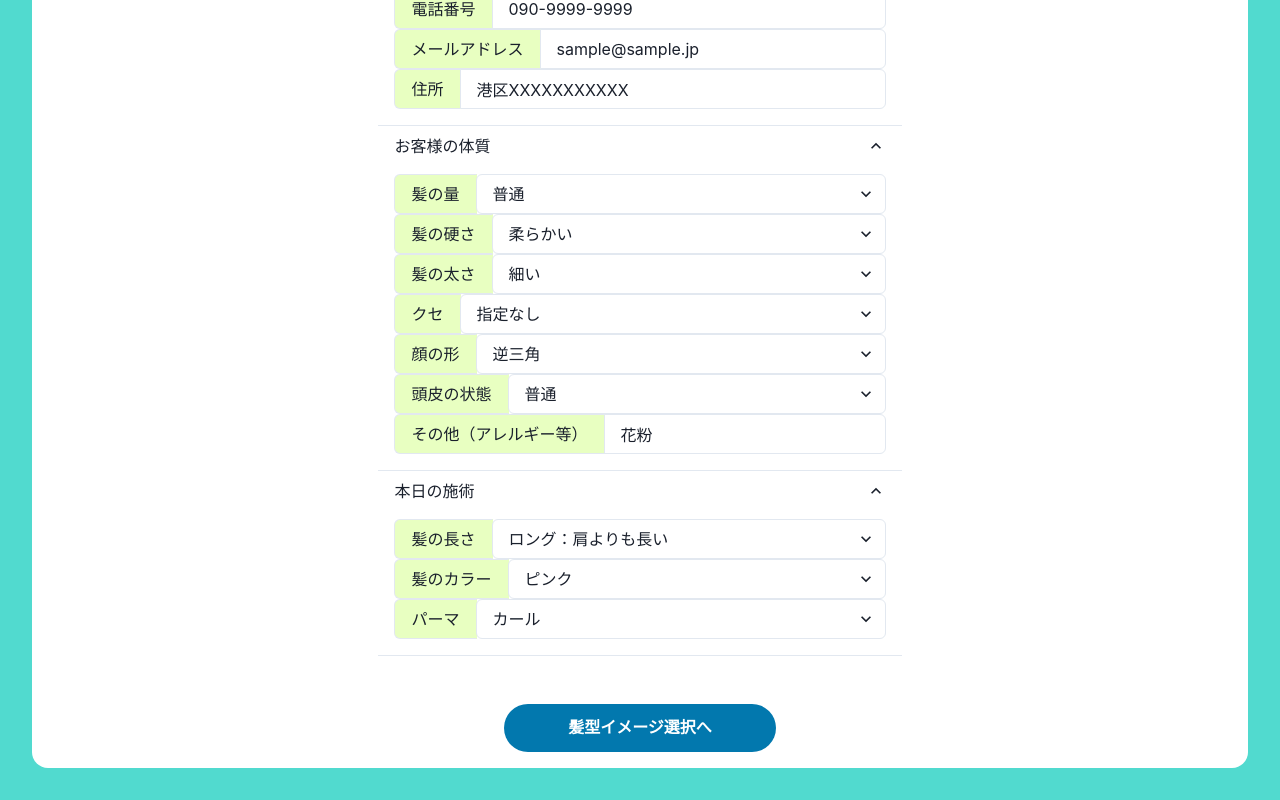
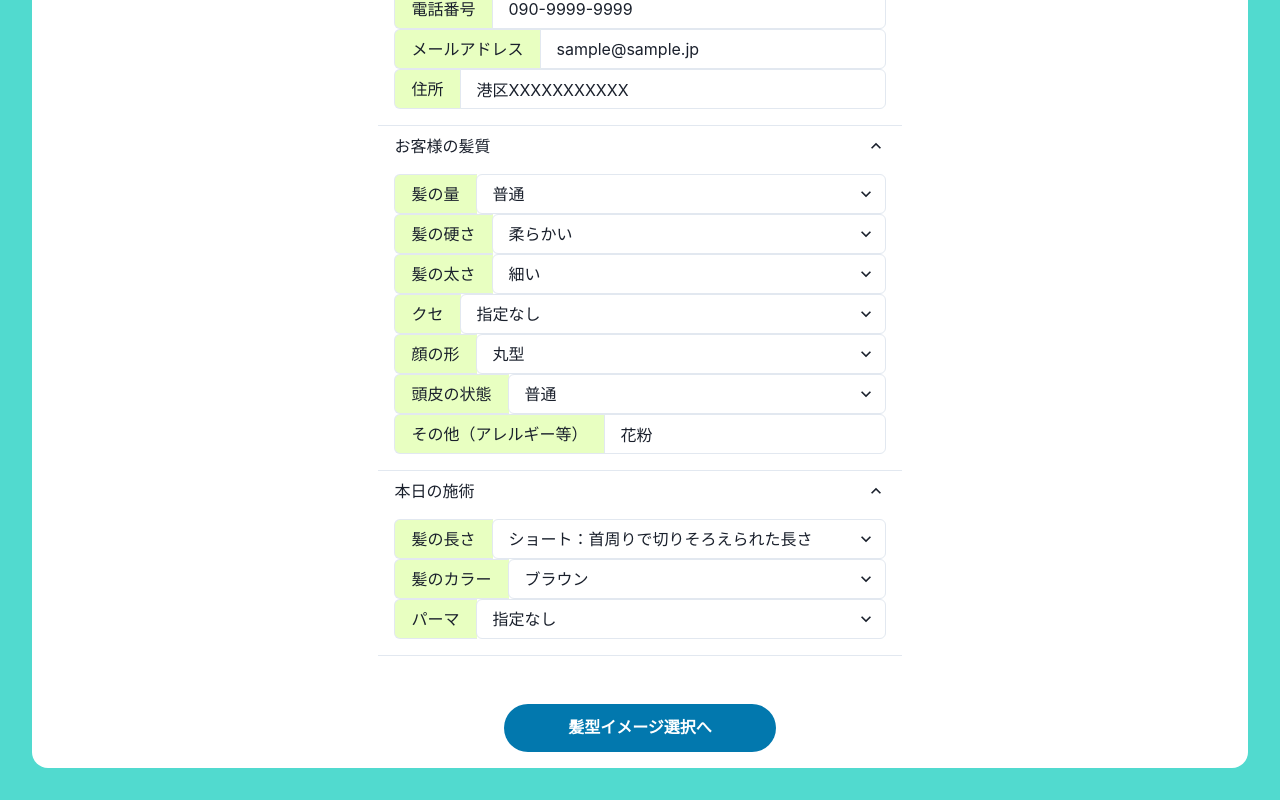
Before and after one commit to cc-team-chiikawa/SalonHub-Front, a React (Vite) app: page /customers/new-karte in a window 1280 px wide. Shown: the part 440-1240 px from the top of the page. Built offline with nearby package versions, Linux system fonts and the light colour scheme.

Commit message:
last nakamura

```diff
--- a/src/pages/Hairstyle/Hairstyle.tsx
+++ b/src/pages/Hairstyle/Hairstyle.tsx
@@ -55,9 +55,9 @@ const Hairstyle = () => {
   // const prompt = []; フロント実装
   const postData = {
     // テスト用のダミーデータ
-    tags: ["金髪", "「鋼の錬金術師」のエル風"],
+    tags: [],
   };
-  const devURI: string = "http://localhost:3000";
+  const devURI: string = "http://34.206.149.92:3000";
 
   const context = useMyContext();
   const { customer } = context;
@@ -84,9 +84,9 @@ const Hairstyle = () => {
   }
 
   const images = [
-    { id: "1", image: dummyImg },
-    { id: "2", image: dummyImg },
-    { id: "3", image: dummyImg },
+    // { id: "1", image: dummyImg },
+    // { id: "2", image: dummyImg },
+    // { id: "3", image: dummyImg },
   ];
 
   const handleImageClick = (imageId: string) => {
@@ -95,13 +95,17 @@ const Hairstyle = () => {
 
   useEffect(() => {
     //// APIコスト節約のため一時コメントアウト ////
-    // Promise.all([fetchImage(postData)]) //　取得したい画像枚数分引数追加　★1にした
-    //   .then((data) => {
-    //     setStyles(data);
-    //   })
-    //   .catch((err) => {
-    //     console.error("Fetch Error = ", err);
-    //   });
+    Promise.all([
+      fetchImage(postData),
+      fetchImage(postData),
+      fetchImage(postData),
+    ]) //　取得したい画像枚数分引数追加　★1にした
+      .then((data) => {
+        setStyles(data);
+      })
+      .catch((err) => {
+        console.error("Fetch Error = ", err);
+      });
     //// 暫定遅延用 ////
     // setInterval(() => {
     //   addLoadingCount();
@@ -170,8 +174,7 @@ const Hairstyle = () => {
                 pl={"4rem"}
                 pr={"4rem"}
                 borderRadius={"5rem"}
-                height={"3rem"}
-              >
+                height={"3rem"}>
                 送信
               </Button>
             </Link>
--- a/src/pages/NewKarte/NewKarte.tsx
+++ b/src/pages/NewKarte/NewKarte.tsx
@@ -199,7 +199,7 @@ export const NewKarte: FC = () => {
               <h2>
                 <AccordionButton>
                   <Box as="span" flex="1" textAlign="left">
-                    お客様の体質
+                    お客様の髪質
                   </Box>
                   <AccordionIcon />
                 </AccordionButton>
@@ -233,7 +233,7 @@ export const NewKarte: FC = () => {
                 </InputGroup>
                 <InputGroup>
                   <InputLeftAddon bg={colors.bgLabel}>顔の形</InputLeftAddon>
-                  <Select id="face_shape" value="逆三角">
+                  <Select id="face_shape" value="丸型">
                     <option value="指定なし">指定なし</option>
                     <option value="丸型">丸型</option>
                     <option value="卵型">卵型</option>
@@ -273,7 +273,9 @@ export const NewKarte: FC = () => {
               <AccordionPanel pb={4}>
                 <InputGroup>
                   <InputLeftAddon bg={colors.bgLabel}>髪の長さ</InputLeftAddon>
-                  <Select id="hair_length" value="ロング：肩よりも長い">
+                  <Select
+                    id="hair_length"
+                    value="ショート：首周りで切りそろえられた長さ">
                     <option value="指定なし">指定なし</option>
                     <option value="ベリーショート：耳が完全に見えるような短さ">
                       ベリーショート：耳が完全に見えるような短さ
@@ -296,13 +298,13 @@ export const NewKarte: FC = () => {
                   <InputLeftAddon bg={colors.bgLabel}>
                     髪のカラー
                   </InputLeftAddon>
-                  <Select id="hair_color" value="ピンク">
+                  <Select id="hair_color" value="ブラウン">
                     {getEnumOptionsText(Object.entries(HairColor))}
                   </Select>
                 </InputGroup>
                 <InputGroup>
                   <InputLeftAddon bg={colors.bgLabel}>パーマ</InputLeftAddon>
-                  <Select id="hair_parm" value="カール">
+                  <Select id="hair_parm" value="指定なし">
                     <option value="指定なし">指定なし</option>
                     <option value="ストレート">ストレート</option>
                     <option value="ウェーブ">ウェーブ</option>
@@ -322,8 +324,7 @@ export const NewKarte: FC = () => {
               pr={"4rem"}
               borderRadius={"5rem"}
               height={"3rem"}
-              onClick={getInputValue}
-            >
+              onClick={getInputValue}>
               髪型イメージ選択へ
             </Button>
           </Link>
--- a/src/pages/Sent/Sent.tsx
+++ b/src/pages/Sent/Sent.tsx
@@ -43,7 +43,7 @@ const testPostData = {
   cardNumber: testCardNumber,
   image: testStyleImage,
 };
-const devURI: string = "http://localhost:3000";
+const devURI: string = "http://34.206.149.92:3000";
 
 const fadeInFromLeftAnimation = keyframes`
   0% {
@@ -104,8 +104,7 @@ const Sent = () => {
           marginTop={"12rem"}
           css={{
             animation: `${fadeInFromLeftAnimation} 1s ease-out forwards`,
-          }}
-        >
+          }}>
           <Text fontSize={"2rem"} style={{ fontStyle: "italic" }}>
             Thank you!
           </Text>
```
Also changed, not shown: src/main.tsx (+7 -7 lines).
